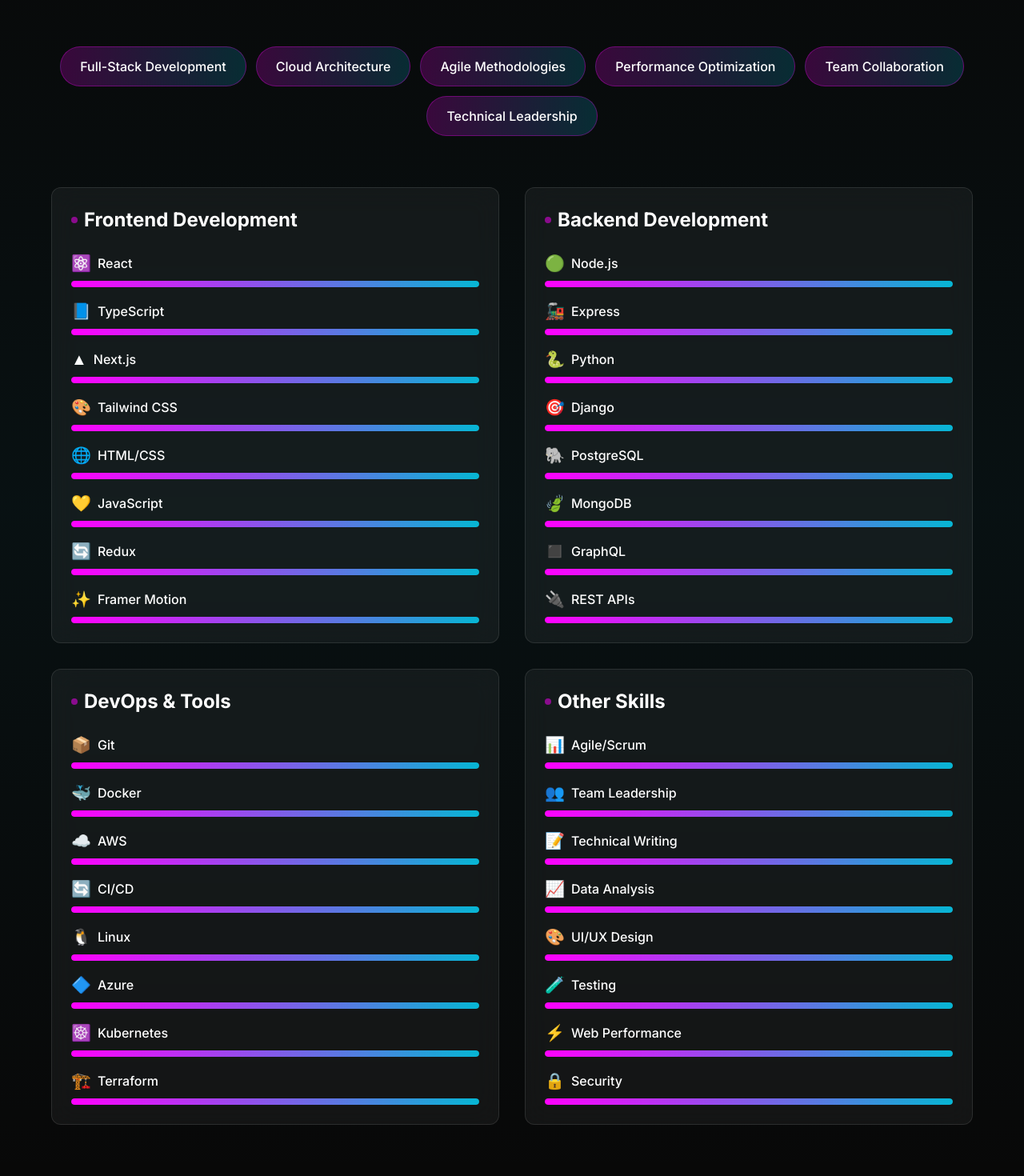
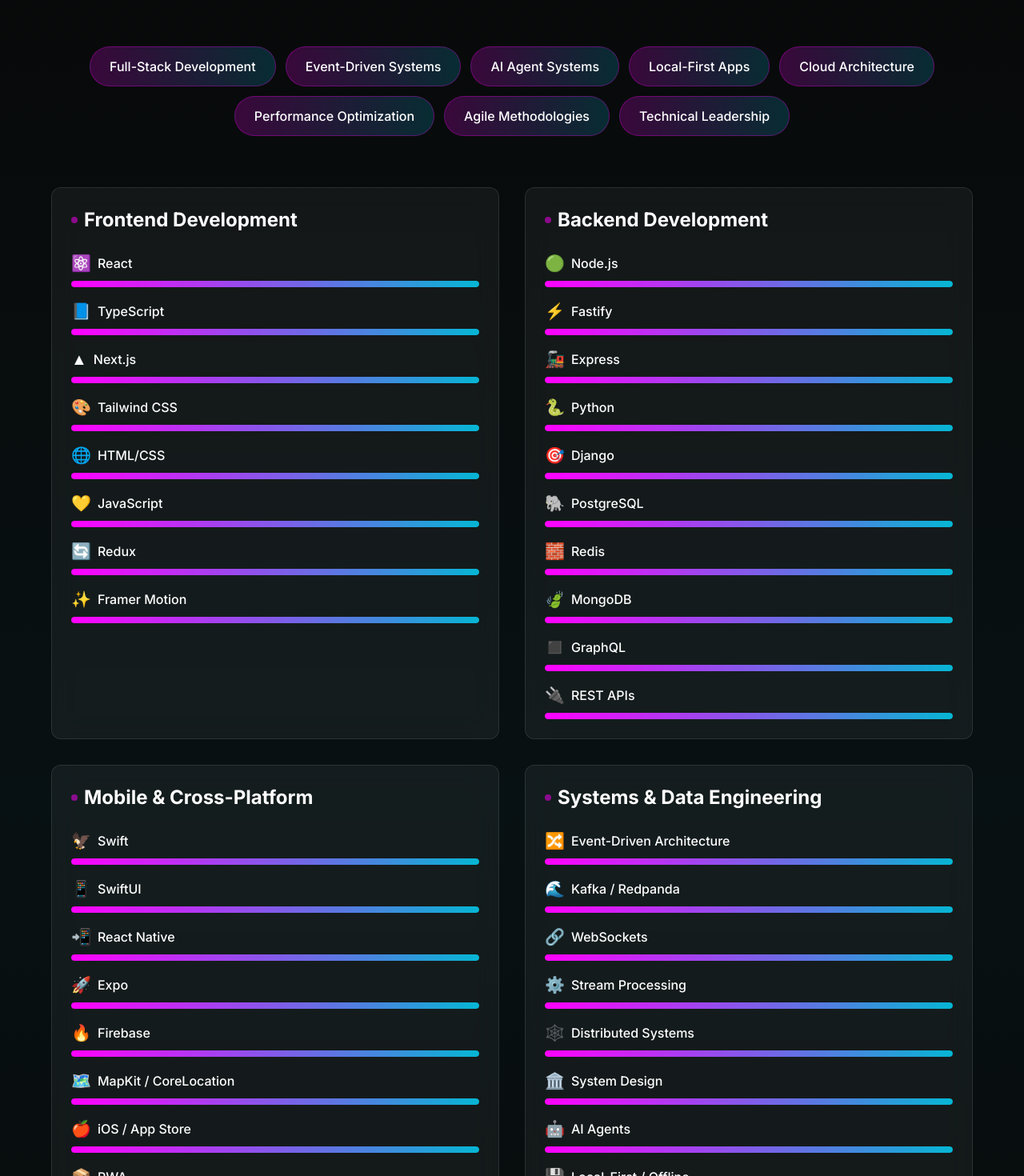
Before and after one commit to taenam1214/taenam1214.github.io, a React (Create React App) app: page / in a window 1280 px wide. Shown: the part 9860-11330 px from the top of the page at 80% size. Built offline with nearby package versions, Linux system fonts and the light colour scheme.

Commit message:
Expand skills with Mobile and Systems/Data Engineering categories

```diff
--- a/src/data/skills.js
+++ b/src/data/skills.js
@@ -16,13 +16,41 @@
     category: 'Backend Development',
     items: [
       { name: 'Node.js', level: 90, icon: '🟢' },
+      { name: 'Fastify', level: 85, icon: '⚡' },
       { name: 'Express', level: 88, icon: '🚂' },
       { name: 'Python', level: 85, icon: '🐍' },
       { name: 'Django', level: 80, icon: '🎯' },
       { name: 'PostgreSQL', level: 85, icon: '🐘' },
+      { name: 'Redis', level: 85, icon: '🧱' },
       { name: 'MongoDB', level: 82, icon: '🍃' },
       { name: 'GraphQL', level: 78, icon: '◼️' },
       { name: 'REST APIs', level: 92, icon: '🔌' },
+    ],
+  },
+  {
+    category: 'Mobile & Cross-Platform',
+    items: [
+      { name: 'Swift', level: 80, icon: '🦅' },
+      { name: 'SwiftUI', level: 80, icon: '📱' },
+      { name: 'React Native', level: 90, icon: '📲' },
+      { name: 'Expo', level: 88, icon: '🚀' },
+      { name: 'Firebase', level: 85, icon: '🔥' },
+      { name: 'MapKit / CoreLocation', level: 75, icon: '🗺️' },
+      { name: 'iOS / App Store', level: 82, icon: '🍎' },
+      { name: 'PWA', level: 85, icon: '📦' },
+    ],
+  },
+  {
+    category: 'Systems & Data Engineering',
+    items: [
+      { name: 'Event-Driven Architecture', level: 85, icon: '🔀' },
+      { name: 'Kafka / Redpanda', level: 80, icon: '🌊' },
+      { name: 'WebSockets', level: 85, icon: '🔗' },
+      { name: 'Stream Processing', level: 80, icon: '⚙️' },
+      { name: 'Distributed Systems', level: 80, icon: '🕸️' },
+      { name: 'System Design', level: 85, icon: '🏛️' },
+      { name: 'AI Agents', level: 82, icon: '🤖' },
+      { name: 'Local-First / Offline', level: 82, icon: '💾' },
     ],
   },
   {
@@ -55,9 +83,11 @@
 
 export const skillHighlights = [
   'Full-Stack Development',
+  'Event-Driven Systems',
+  'AI Agent Systems',
+  'Local-First Apps',
   'Cloud Architecture',
+  'Performance Optimization',
   'Agile Methodologies',
-  'Performance Optimization',
-  'Team Collaboration',
   'Technical Leadership',
 ];
```
